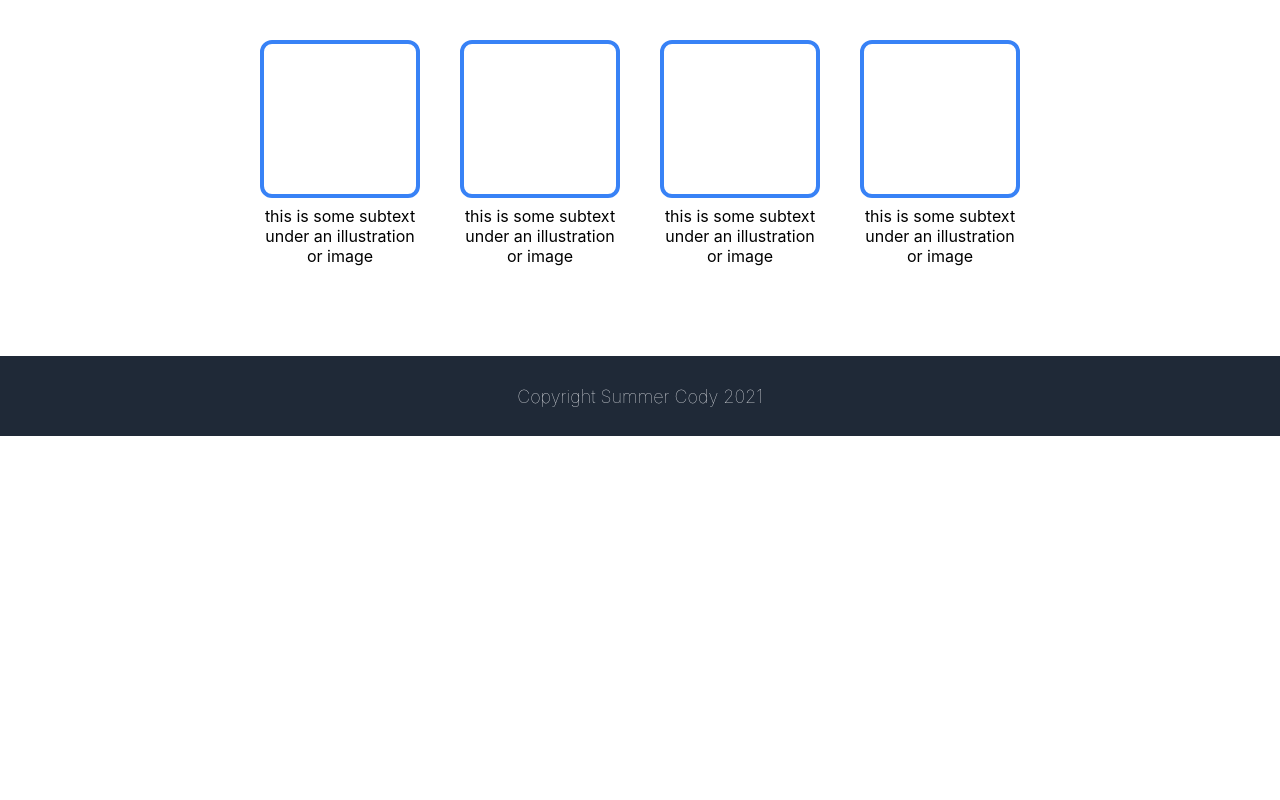
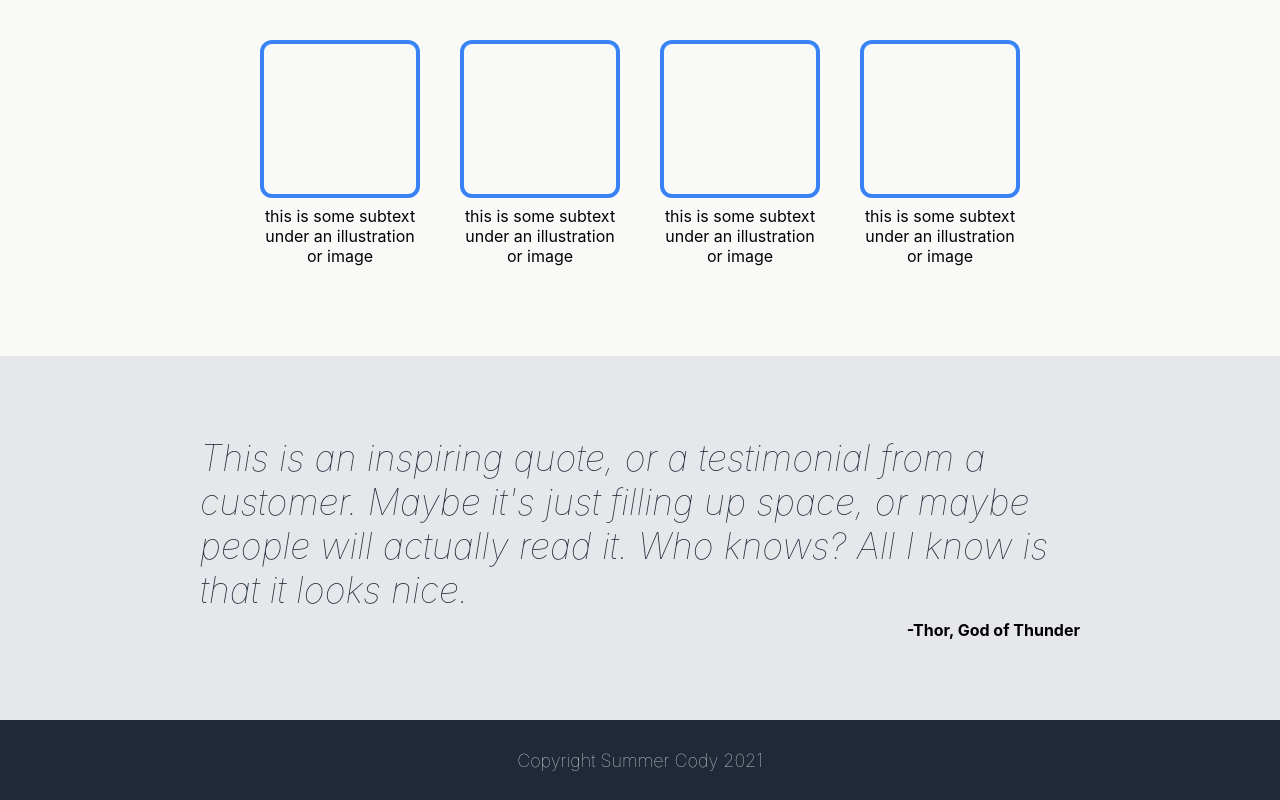
Before and after one commit to BreezyBlu/personal-page, a plain HTML site: page index.html in a window 1280 px wide. Shown: the part 501-1301 px from the top of the page. Before the commit the page ends 937 px from the top, so only its background shows below. Drawn offline with Linux system fonts and the light colour scheme.

Commit message:
Completing the third quarter of the page

```diff
--- a/index.html
+++ b/index.html
@@ -52,7 +52,13 @@
                 </div>
             </div>
         </div>
-            <div class="third-quarter"></div>
+            <div class="third-quarter">
+                <div class="quote-text">This is an inspiring quote, or a testimonial from
+                    a customer. Maybe it's just filling up space, or maybe people will actually
+                    read it. Who knows? All I know is that it looks nice.
+                </div>
+                <div class="quote-name">-Thor, God of Thunder</div>
+            </div>
 
         </div>
         <div class="footer">Copyright Summer Cody 2021</div>
--- a/style.css
+++ b/style.css
@@ -78,6 +78,7 @@ ul, p, .footer{
 .second-quarter{
     text-align: center;
     padding-bottom: 90px;
+    background-color: #F9FAF8;
 }
 
 .header2{
@@ -107,6 +108,29 @@ ul, p, .footer{
     max-width: 160px;
 }
 
+/* Third Quarter */
+.third-quarter{
+    background-color: #E5E7EB;
+    display: flex;
+    flex-direction: column;
+    padding: 80px 200px;
+    justify-content: center;
+}
+
+.quote-text{
+    font-size: 36px;
+    font-weight: 100;
+    font-style: italic;
+    color: #1F2937;
+    align-self: center;
+}
+
+.quote-name{
+    align-self: flex-end;
+    font-weight: 700;
+    margin-top: 8px;
+}
+
 /* Footer */
 .footer{
     display: flex;
```
